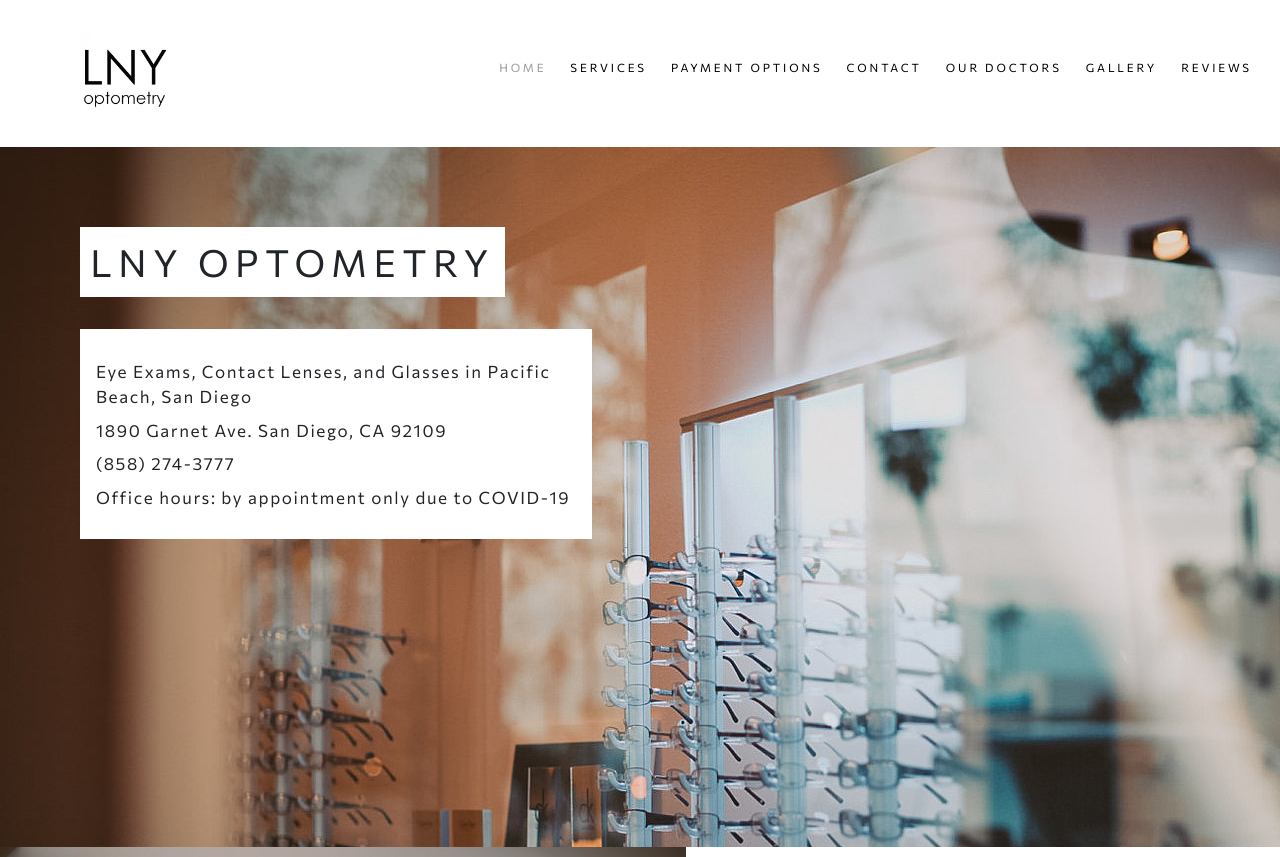
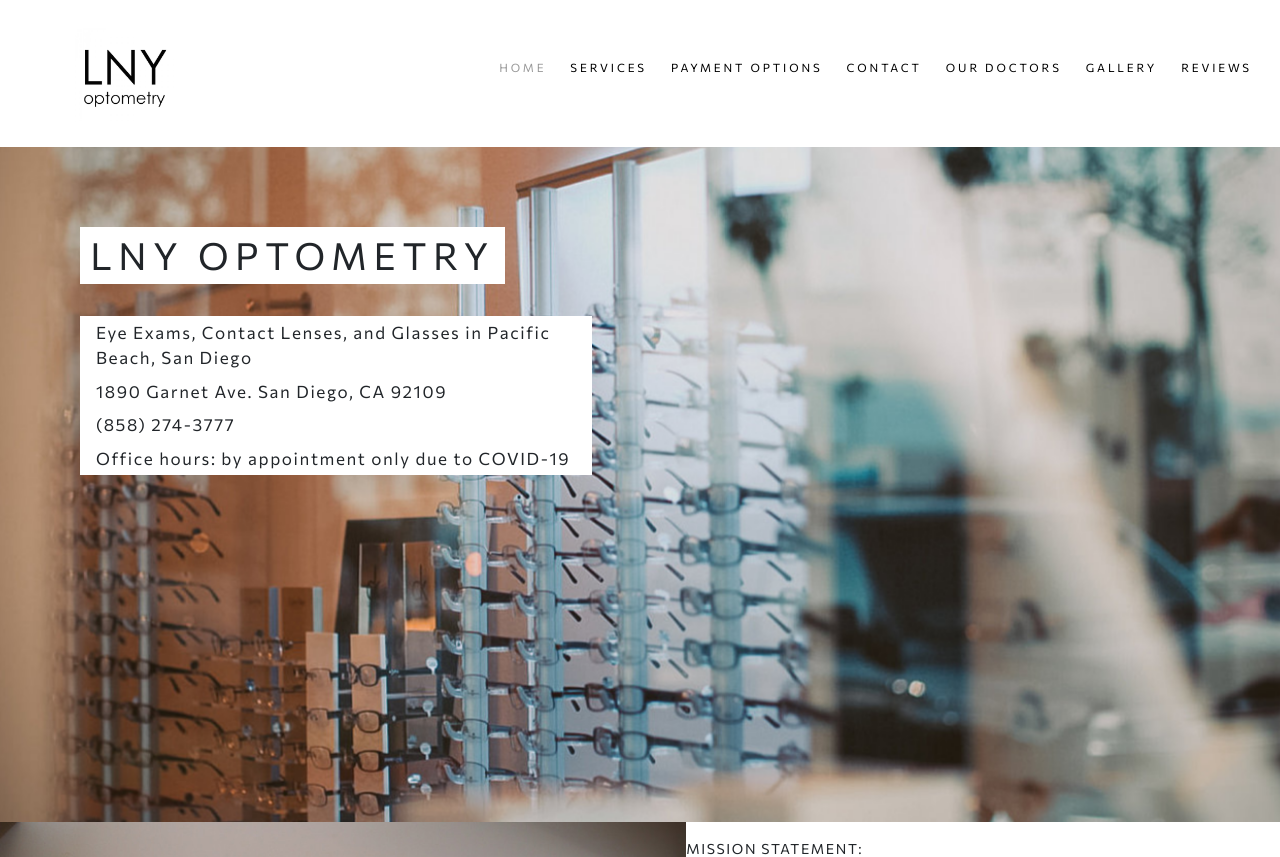
Before and after one commit to cluelesslinh/lnyoptometry, a React (Create React App) app: page / in a window 1280 px wide. Shown: the top 857 px of the page. Built offline with nearby package versions, Linux system fonts and the light colour scheme.

Commit message:
home page
home top image cropped and parallax

```diff
--- a/package.json
+++ b/package.json
@@ -13,7 +13,6 @@
     "node-sass": "^7.0.1",
     "react": "^18.2.0",
     "react-bootstrap": "^2.4.0",
-    "react-burger-menu": "^3.0.8",
     "react-dom": "^18.2.0",
     "react-icons": "^4.4.0",
     "react-parallax": "^3.5.1",
--- a/src/components/Navbar/index.js
+++ b/src/components/Navbar/index.js
@@ -12,7 +12,7 @@
             {[false].map((expand) => (
                 <Navbar key={expand} expand="md" className="navbar mb-3md">
                     <Container fluid>
-                        <Navbar.Brand className="navbar-brand" href="/"><img src={process.env.PUBLIC_URL + "/images/LNYoptometry.jpg"} alt="lny - logo - img" width="100"
+                        <Navbar.Brand className="navbar-brand" href="/"><img src={process.env.PUBLIC_URL + "/images/LNYoptometry.jpg"} alt="lny-logo" width="100"
                         /></Navbar.Brand>
                         <Navbar.Toggle className="custom-toggler fa fa-bars fa-lg text-dark" aria-controls={`offcanvasNavbar-expand-${expand}`} />
                         <Navbar.Offcanvas
--- a/src/pages/index.js
+++ b/src/pages/index.js
@@ -1,13 +1,17 @@
 import React from 'react';
+import { Parallax, Background } from 'react-parallax';
+import "./indexstyle.css";
 import {
-    HomeTop, TopTitleBox, TopTitle, TopDescriptionBox, TopDescription, MissionStatement,
+    TopTitleBox, TopTitle, TopDescriptionBox, TopDescription, MissionStatement,
     MSmain, MSdescriptionBOX, MStitle, MSdescription, MSsub, Row
 } from "./indexstyle";
 
 const Home = () => {
     return (
         <div>
-            <HomeTop>
+            <Parallax className="home-top-bg" strength={650}>
+                <Background>
+                    <img className="home-topimg" src={process.env.PUBLIC_URL + "/images/home-top.jpg"} alt="main-entrance" /></Background>
                 <TopTitleBox>
                     <TopTitle>LNY OPTOMETRY</TopTitle>
                 </TopTitleBox>
@@ -17,7 +21,7 @@
                     <TopDescription>(858) 274-3777</TopDescription>
                     <TopDescription>Office hours: by appointment only due to COVID-19</TopDescription>
                 </TopDescriptionBox>
-            </HomeTop>
+            </Parallax>
             <MissionStatement>
                 <Row>
                     <MSmain><img class="img-fluid"
--- /dev/null
+++ b/src/pages/indexstyle.css
@@ -0,0 +1,11 @@
+.home-top-bg {
+    height: 675px;
+    width: 100%;
+    margin: 0;
+}
+
+.home-topimg {
+    height: 1100px;
+    object-fit: cover;
+    object-position: 0 -11.25em;
+}
--- a/src/pages/indexstyle.js
+++ b/src/pages/indexstyle.js
@@ -1,13 +1,4 @@
 import styled from 'styled-components';
-
-export const HomeTop = styled.div`
-background-image: url(${process.env.PUBLIC_URL + '/images/home-top.jpg'});
-display: flex;
-flex-direction: column;
-height: 700px;
-width: 100%;
-box-sizing: border-box;
-`;
 
 export const TopTitleBox = styled.div`
 background-color: white;
```
Also changed, not shown: 1 other file (tests, documents, lock files or other folders).
